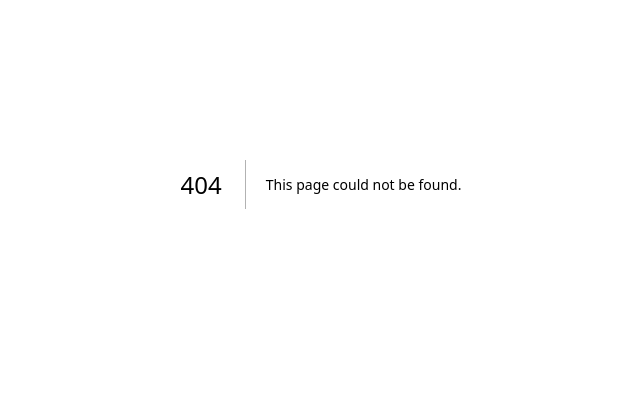
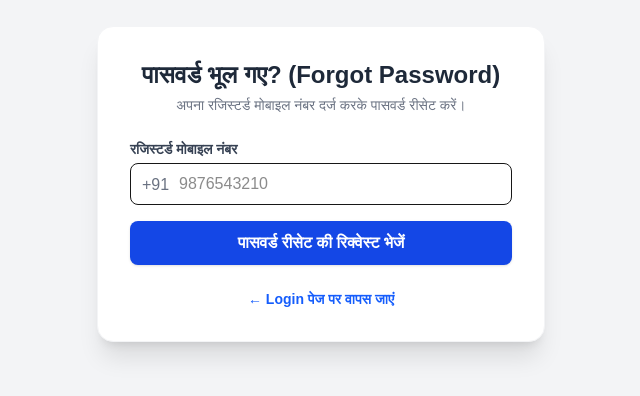
Before and after one commit to Hirehere/HireHere, a Next.js app: page /employer/forgot-password in a window 1280 px wide. Before the commit this address had no page. Shown: the part 216-612 px from the top of the page, without its empty margins (319-959 px from the left). Built offline with nearby package versions, Linux system fonts and the light colour scheme; no server answers.

Commit message:
Added forgot password feature for employers

```diff
--- /dev/null
+++ b/app/employer/forgot-password/page.tsx
@@ -0,0 +1,110 @@
+'use client';
+
+import React, { useState } from 'react';
+import { supabase } from '../../lib/supabase';
+import { useRouter } from 'next/navigation';
+import Link from 'next/link';
+
+export default function ForgotPassword() {
+  const [phone, setPhone] = useState('');
+  const [newPassword, setNewPassword] = useState('');
+  const [message, setMessage] = useState('');
+  const [errorMsg, setErrorMsg] = useState('');
+  const [loading, setLoading] = useState(false);
+  const router = useRouter();
+
+  const handleResetPassword = async (e: React.FormEvent) => {
+    e.preventDefault();
+    setErrorMsg('');
+    setMessage('');
+    setLoading(true);
+
+    if (phone.trim().length < 10) {
+      setErrorMsg('कृपया 10 अंकों का सही मोबाइल नंबर दर्ज करें।');
+      setLoading(false);
+      return;
+    }
+
+    // Mobile number to dummy email mapping
+    const formattedEmail = `${phone.trim().replace(/\D/g, '')}@hirehere.in`;
+
+    // Reset password request via Supabase Auth
+    const { error } = await supabase.auth.resetPasswordForEmail(formattedEmail, {
+      redirectTo: `${window.location.origin}/employer/login`,
+    });
+
+    if (error) {
+      setErrorMsg('इस मोबाइल नंबर से कोई अकाउंट नहीं मिला या कोई एरर आया।');
+    } else {
+      setMessage('पासवर्ड रीसेट करने का लिंक जारी कर दिया गया है। कृपया लॉग इन करने का प्रयास करें।');
+    }
+
+    setLoading(false);
+  };
+
+  return (
+    <div className="min-h-screen bg-gray-100 flex items-center justify-center p-4">
+      <div className="max-w-md w-full bg-white rounded-2xl shadow-xl p-8 border border-gray-100">
+
+        {/* Header */}
+        <div className="text-center mb-6">
+          <h1 className="text-2xl font-bold text-gray-800">
+            पासवर्ड भूल गए? (Forgot Password)
+          </h1>
+          <p className="text-gray-500 text-sm mt-1">
+            अपना रजिस्टर्ड मोबाइल नंबर दर्ज करके पासवर्ड रीसेट करें।
+          </p>
+        </div>
+
+        {/* Success Alert */}
+        {message && (
+          <div className="mb-4 p-3 bg-green-50 border border-green-200 text-green-700 rounded-lg text-sm">
+            {message}
+          </div>
+        )}
+
+        {/* Error Alert */}
+        {errorMsg && (
+          <div className="mb-4 p-3 bg-red-50 border border-red-200 text-red-600 rounded-lg text-sm">
+            {errorMsg}
+          </div>
+        )}
+
+        <form onSubmit={handleResetPassword} className="space-y-4">
+          <div>
+            <label className="block text-sm font-semibold text-gray-700 mb-1">
+              रजिस्टर्ड मोबाइल नंबर
+            </label>
+            <div className="relative">
+              <span className="absolute left-3 top-2.5 text-gray-500 font-medium">+91</span>
+              <input
+                type="tel"
+                required
+                maxLength={10}
+                value={phone}
+                onChange={(e) => setPhone(e.target.value)}
+                placeholder="9876543210"
+                className="w-full pl-12 pr-4 py-2 border rounded-lg focus:ring-2 focus:ring-blue-500 outline-none font-medium"
+              />
+            </div>
+          </div>
+
+          <button
+            type="submit"
+            disabled={loading}
+            className="w-full bg-blue-700 hover:bg-blue-800 text-white font-bold py-2.5 rounded-lg shadow transition disabled:opacity-50"
+          >
+            {loading ? 'प्रक्रिया जारी है...' : 'पासवर्ड रीसेट की रिक्वेस्ट भेजें'}
+          </button>
+        </form>
+
+        <div className="mt-6 text-center text-sm">
+          <Link href="/employer/login" className="text-blue-600 font-bold hover:underline">
+            ← Login पेज पर वापस जाएं
+          </Link>
+        </div>
+
+      </div>
+    </div>
+  );
+}
```
